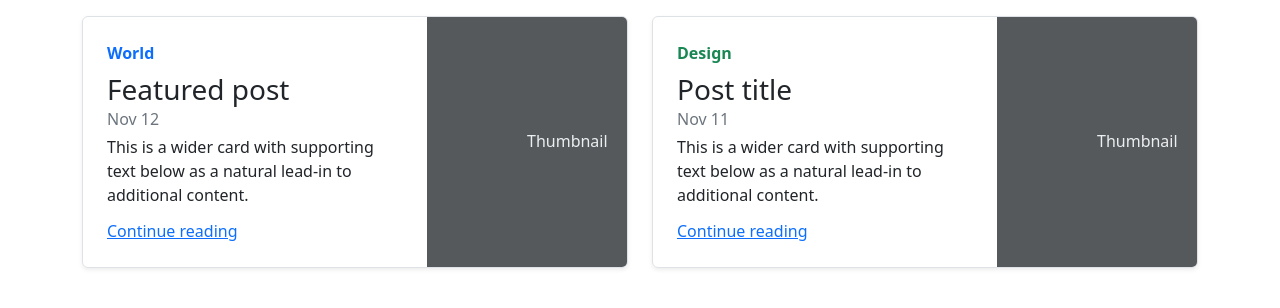
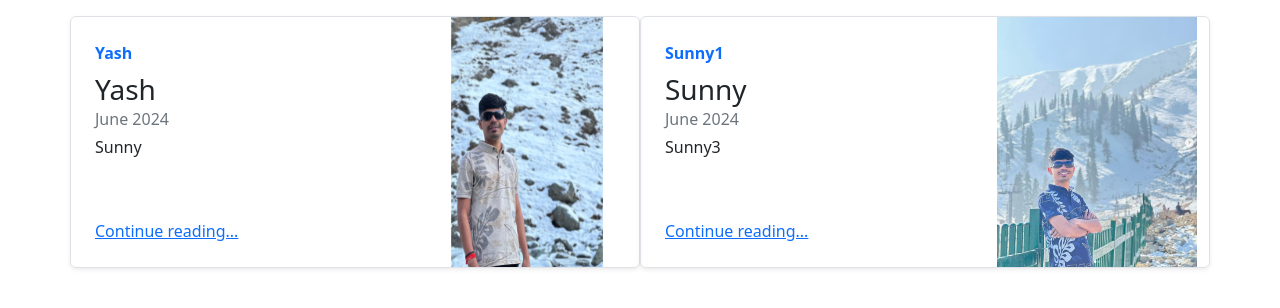
Before and after one commit to yash9151/E-Commerce_Website, a Django app: page /blog/ in a window 1280 px wide. Shown: the part 56-364 px from the top of the page. Run offline with Django 5.2, Linux system fonts and the light colour scheme; data comes from the database, SQL or seed files in the repository; both versions use the stored data as it was after the commit; some libraries are stand-ins or nearby versions.

Commit message:
Desinged blog page of wesite such that data is reflected on blog page, views.py and index.html

```diff
--- a/mac/blog/templates/blog/index.html
+++ b/mac/blog/templates/blog/index.html
@@ -1,55 +1,29 @@
 {%extends 'blog/basic.html'%}
-
 {%block body%}
 <div class="container mt-3">
     <div class="row my-2">
+        {% for item in myposts %}
         <div class="col-md-6">
-            <div class="row g-0 border rounded overflow-hidden flex-md-row mb-4 shadow-sm h-md-250 position-relative">
+            <div class="row no-gutters border rounded overflow-hidden flex-md-row mb-4 shadow-sm h-md-250 position-relative">
                 <div class="col p-4 d-flex flex-column position-static">
-                    <strong class="d-inline-block mb-2 text-primary">World</strong>
-                    <h3 class="mb-0">Featured post</h3>
-                    <div class="mb-1 text-muted">Nov 12</div>
-                    <p class="card-text mb-auto">This is a wider card with supporting text below as a natural lead-in to
-                        additional content.</p>
-                    <a href="#" class="stretched-link">Continue reading</a>
+                    <strong class="d-inline-block mb-2 text-primary">
+                         {{item.head0}}
+                    </strong>
+                    <h3 class="mb-0">{{item.title}}</h3>
+                    <div class="mb-1 text-muted">June 2024</div>
+                    <p class="card-text mb-auto">{{item.head1}}</p>
+                    <a href="#" class="stretched-link">Continue reading...</a>
                 </div>
                 <div class="col-auto d-none d-lg-block">
-                    <svg class="bd-placeholder-img" width="200" height="250" xmlns="http://www.w3.org/2000/svg"
-                         role="img"
-                         aria-label="Placeholder: Thumbnail" preserveAspectRatio="xMidYMid slice" focusable="false">
-                        <title>
-                            Placeholder</title>
-                        <rect width="100%" height="100%" fill="#55595c"></rect>
-                        <text x="50%" y="50%" fill="#eceeef" dy=".3em">Thumbnail</text>
-                    </svg>
-
+                    <img src="/media/{{item.thumbnail}}" class="bd-placeholder-img" width="200" height="250" aria-label="Placeholder: Thumbnail">
+                    <title>Placeholder</title></img>
                 </div>
             </div>
         </div>
-        <div class="col-md-6">
-            <div class="row g-0 border rounded overflow-hidden flex-md-row mb-4 shadow-sm h-md-250 position-relative">
-                <div class="col p-4 d-flex flex-column position-static">
-                    <strong class="d-inline-block mb-2 text-success">Design</strong>
-                    <h3 class="mb-0">Post title</h3>
-                    <div class="mb-1 text-muted">Nov 11</div>
-                    <p class="mb-auto">This is a wider card with supporting text below as a natural lead-in to
-                        additional
-                        content.</p>
-                    <a href="#" class="stretched-link">Continue reading</a>
-                </div>
-                <div class="col-auto d-none d-lg-block">
-                    <svg class="bd-placeholder-img" width="200" height="250" xmlns="http://www.w3.org/2000/svg"
-                         role="img"
-                         aria-label="Placeholder: Thumbnail" preserveAspectRatio="xMidYMid slice" focusable="false">
-                        <title>
-                            Placeholder</title>
-                        <rect width="100%" height="100%" fill="#55595c"></rect>
-                        <text x="50%" y="50%" fill="#eceeef" dy=".3em">Thumbnail</text>
-                    </svg>
-
-                </div>
-            </div>
-        </div>
+        {% if forloop.counter|divisibleby:2%}
     </div>
+    <div class="row my-2">
+        {%endif%}
+        {%endfor%}</div>
 </div>
 {%endblock%}
--- a/mac/blog/views.py
+++ b/mac/blog/views.py
@@ -3,7 +3,9 @@ from django.shortcuts import HttpResponse
 from .models import Blogpost
 # Create your views here.
 def index(request):
-    return render(request, "blog/index.html")
+    myposts= Blogpost.objects.all()
+    print(myposts)
+    return render(request, 'blog/index.html', {'myposts': myposts})
 
 def blogpost(request, id):
     post = Blogpost.objects.filter(post_id = id)[0]
```
Also changed, not shown: mac/db.sqlite3, mac/media/shop/images/Screenshot_2024-06-02_172208.png (added).
